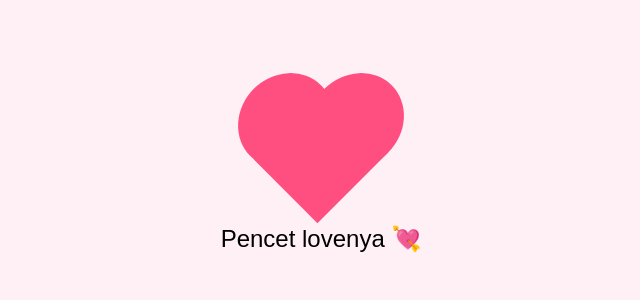
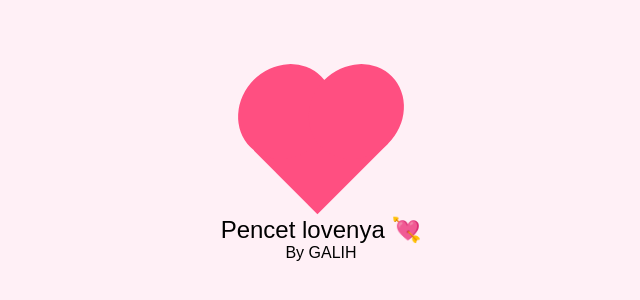
Before and after one commit to Rizz745/website-Galih, a plain HTML site: page index.html in a window 1280 px wide. Shown: the part 218-518 px from the top of the page, without its empty margins (319-959 px from the left). Drawn offline with Linux system fonts and the light colour scheme.

Commit message:
Update index.html

```diff
--- a/index.html
+++ b/index.html
@@ -94,7 +94,7 @@
 <body>
   <div class="heart" onclick="dropLove()"></div>
   <div id="instruction-text">Pencet lovenya 💘</div>
-
+  <div class="footer-text">By GALIH</div>
   <script>
     let firstClickDone = false;
     let hideTimeout = null;
```
